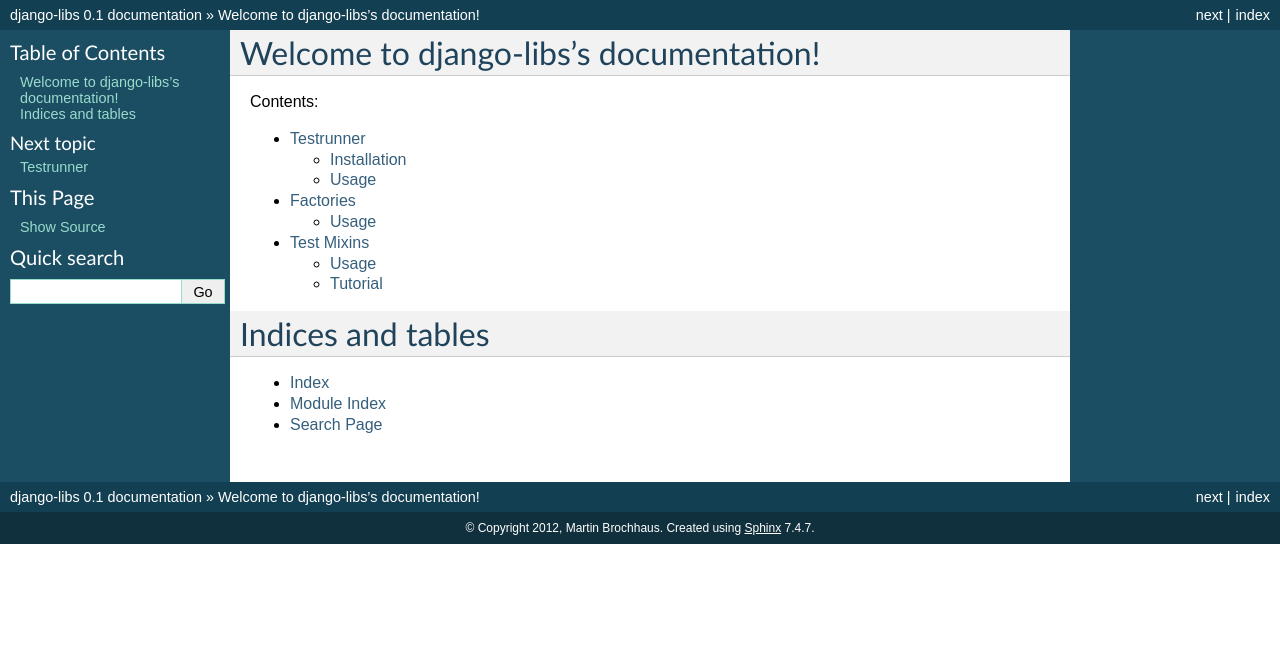
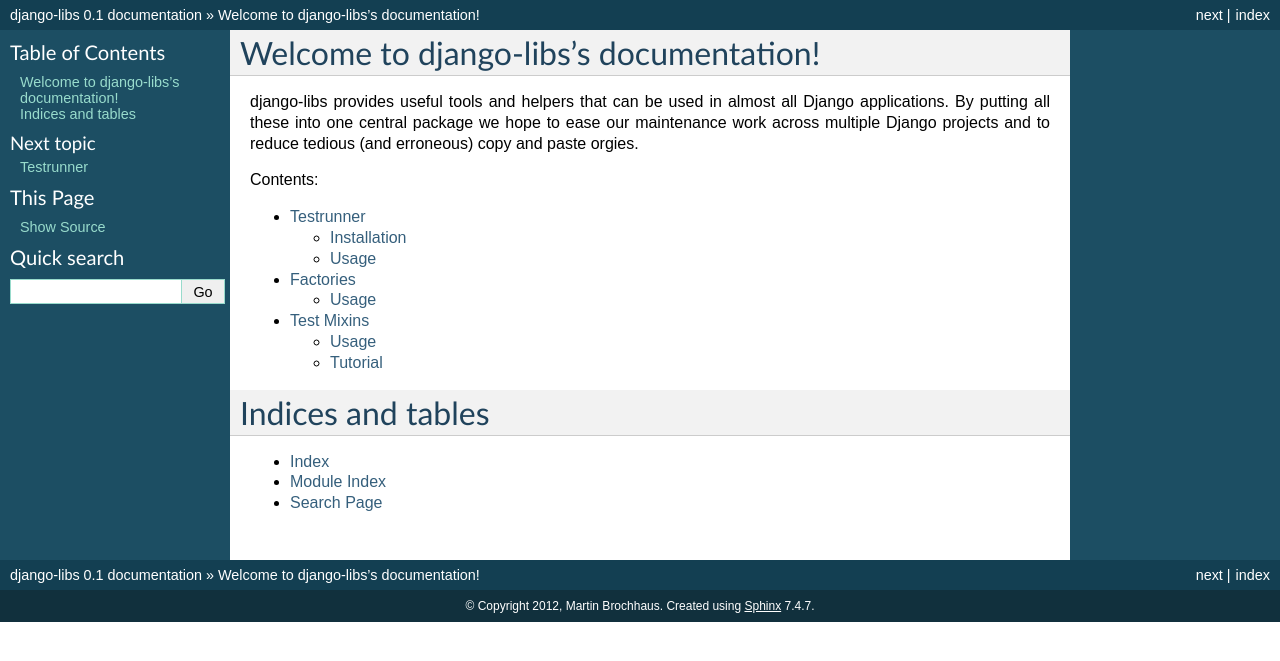
Before and after one commit to bitlabstudio/django-libs, a Sphinx documentation site: the page built from docs/index.rst, in a window 1280 px wide. Shown: the top 661 px of the page. Built offline with Sphinx 7.4.7, drawn with Linux system fonts in a browser that asks for light colours; formulas are drawn with MathJax 3.

Commit message:
Added project description to index.rst

```diff
--- a/docs/index.rst
+++ b/docs/index.rst
@@ -5,6 +5,11 @@
 
 Welcome to django-libs's documentation!
 =======================================
+
+django-libs provides useful tools and helpers that can be used in almost all
+Django applications. By putting all these into one central package we hope to
+ease our maintenance work across multiple Django projects and to reduce tedious
+(and erroneous) copy and paste orgies.
 
 Contents:
 
```
